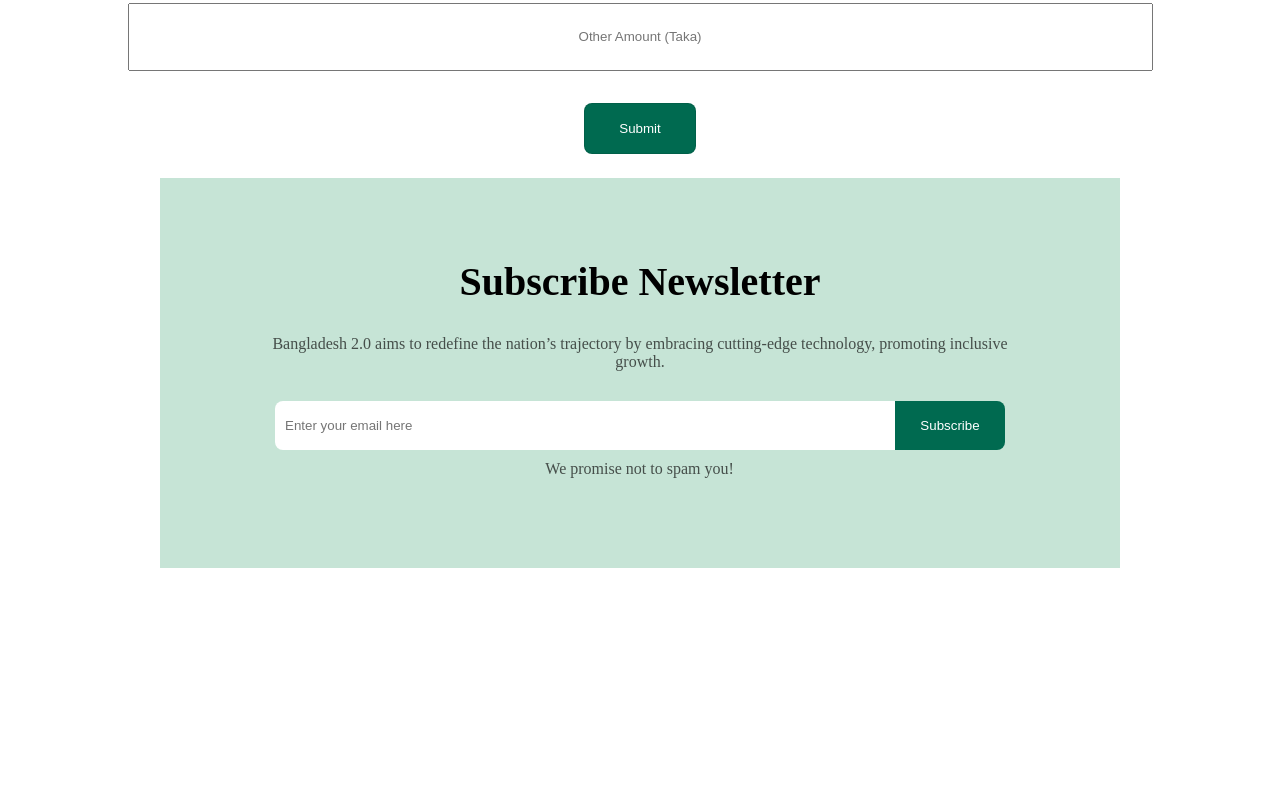
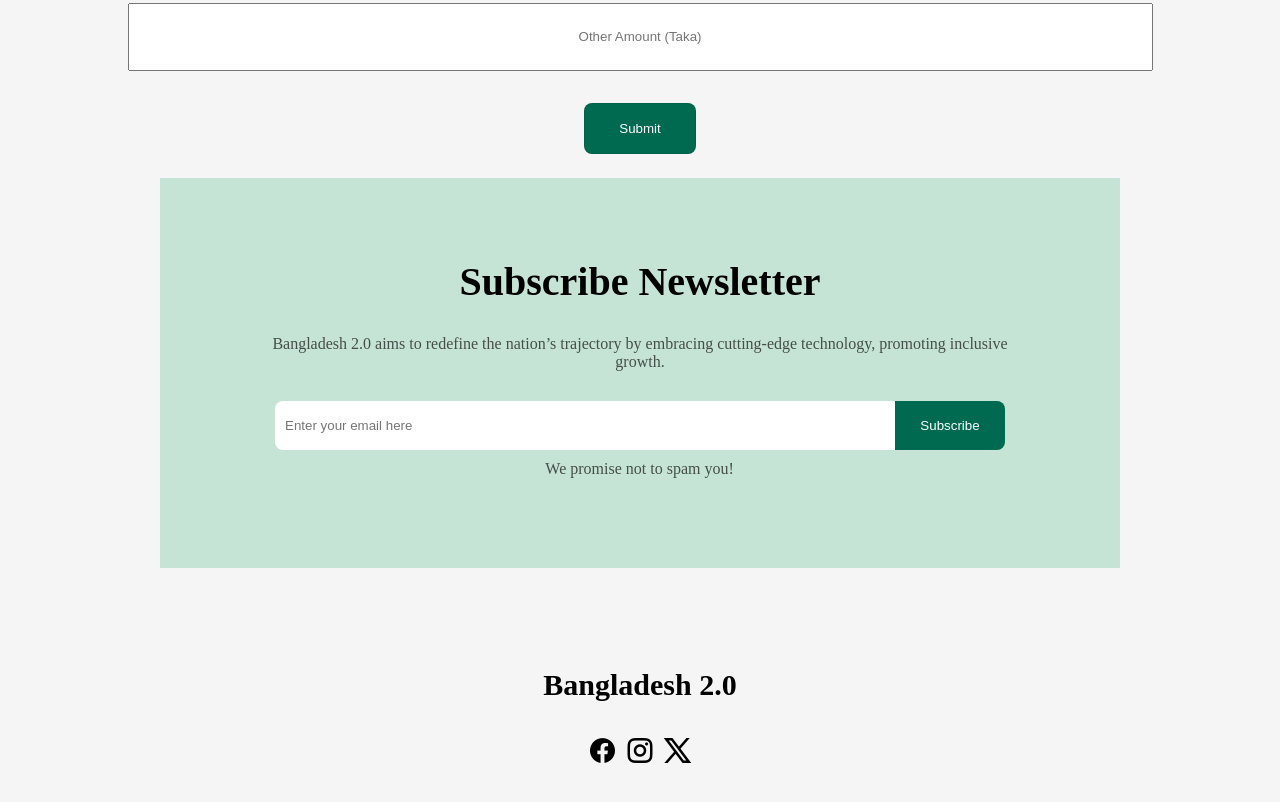
Before and after one commit to Mohammad-ikram-sarkar/assignment-1, a plain HTML site: page index.html in a window 1280 px wide. Shown: the part 4120-4922 px from the top of the page. Before the commit the page ends 4888 px from the top, so only its background shows below. Drawn offline with nearby package versions, Linux system fonts and the light colour scheme.

Commit message:
fix typo

```diff
--- a/index.html
+++ b/index.html
@@ -5,7 +5,11 @@
   <meta charset="UTF-8">
   <meta name="viewport" content="width=device-width, initial-scale=1.0">
   <title>Document</title>
+<link rel="stylesheet" href="https://cdnjs.cloudflare.com/ajax/libs/remixicon/4.6.0/remixicon.css"
+  integrity="sha512-kJlvECunwXftkPwyvHbclArO8wszgBGisiLeuDFwNM8ws+wKIw0sv1os3ClWZOcrEB2eRXULYUsm8OVRGJKwGA=="
+  crossorigin="anonymous" referrerpolicy="no-referrer" />
   <link rel="stylesheet" href="./style/style.css">
+
 </head>
 
 <header>
@@ -277,6 +281,17 @@
 
   </section>
 
+  <footer>
+     <h4>Bangladesh 2.0</h4>
+
+     <div class="icon">
+    <i class="ri-facebook-circle-fill"></i>
+    <i class="ri-instagram-line"></i>
+    <i class="ri-twitter-x-line"></i>
+
+     </div>
+  </footer>
+
   </body>
 
 </html>
--- a/style/style.css
+++ b/style/style.css
@@ -1,8 +1,12 @@
 *{
   margin: 0;
   padding: 0;
-  background-color: F1F1F3;
 }
+body{
+  background-color: #f5f5f5;
+}
+
+
 header {
   display:flex;
   align-items: center;
@@ -455,3 +459,19 @@ color: white;
    color: white;
 
 }
+
+
+footer{
+  display: flex;
+
+  align-items: center;
+  justify-content: center;
+  flex-direction: column;
+  font-size: 30px;
+  margin-top: 100px;
+  gap: 2rem;
+}
+
+footer{
+
+}
```
